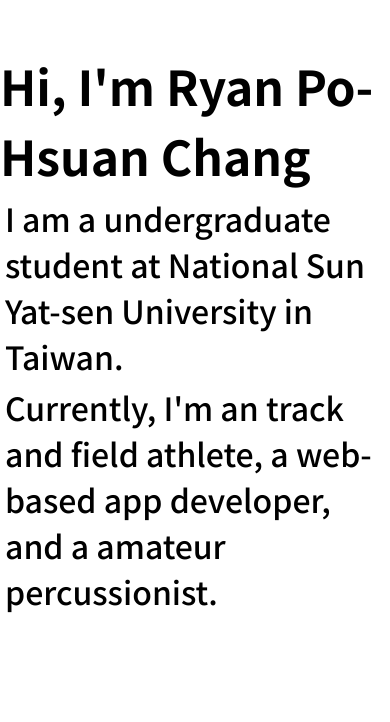
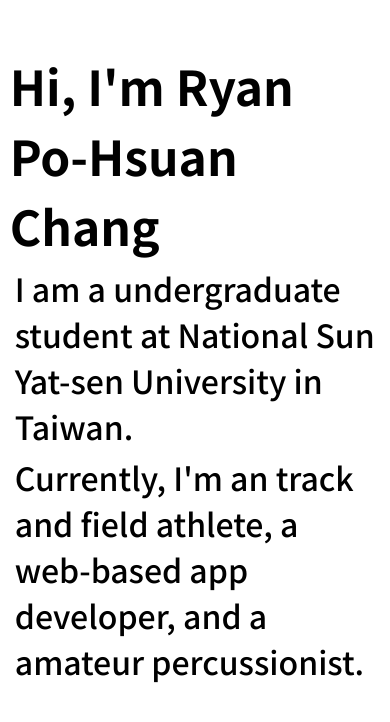
Before and after one commit to ryanxuan930/me.github.io, a PHP site: page / in a window 390 px wide. Shown: the top 722 px of the page. Run offline with PHP 8.4, Linux system fonts and the light colour scheme.

Commit message:
Update main.css

```diff
--- a/main.css
+++ b/main.css
@@ -15,3 +15,8 @@
 	font-size: 24pt;
 	font-weight: 500;
 }
+@media screen and (max-width: 900px) {
+	.content{
+		width: 95%;
+	}
+}
```
